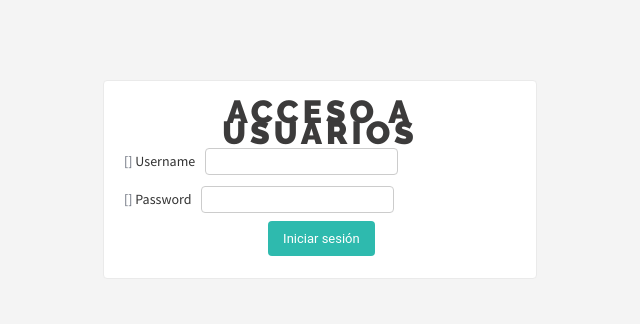
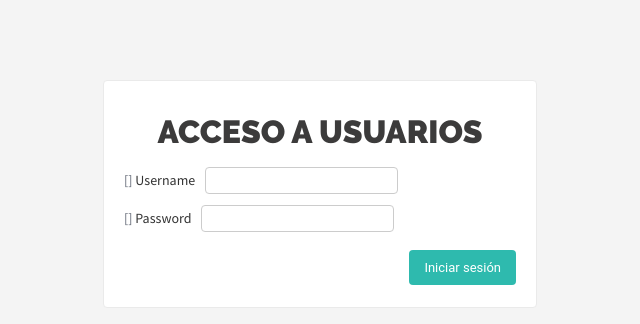
Before and after one commit to silviazpi1/proyectoIS2, a Django app: template src/templates/admin/login.html in a window 1280 px wide. Shown: the part 56-380 px from the top of the page, without its empty margins (320-960 px from the left). Run offline with Django 3.2, Linux system fonts and the light colour scheme; the template is opened without the code that fills it: most values are stand-ins (such as "Sample title", 1, 10 or a date in 2020); form fields are guessed from the names that the template uses.

Commit message:
Formulario modificado

```diff
--- a/src/templates/admin/login.html
+++ b/src/templates/admin/login.html
@@ -19,7 +19,7 @@
     </p>
     {% endif %}
     <div id="container">
-        <h1 class="login" style="text-transform:uppercase; font-size:2rem; text-align:center">Acceso a usuarios</h1>
+        <h1 class="login" style="text-transform:uppercase; font-size:2rem; text-align:center; letter-spacing: normal; padding: 20px 0;">Acceso a usuarios</h1>
         <form class="login" action="{{ app_path }}" method="post" id="login-form">{% csrf_token %}
             <div class="form-row">
                 {{ form.username.errors }} {{ form.username.label_tag }} {{ form.username }}
--- a/src/templates/css/login.css
+++ b/src/templates/css/login.css
@@ -72,7 +72,8 @@ body.login {
     margin: 0;
     border: none;
     background: none;
-    text-align: center;
+    text-align: right;
+    padding-top: 10px
 }
 
 .login .password-reset-link {
```
